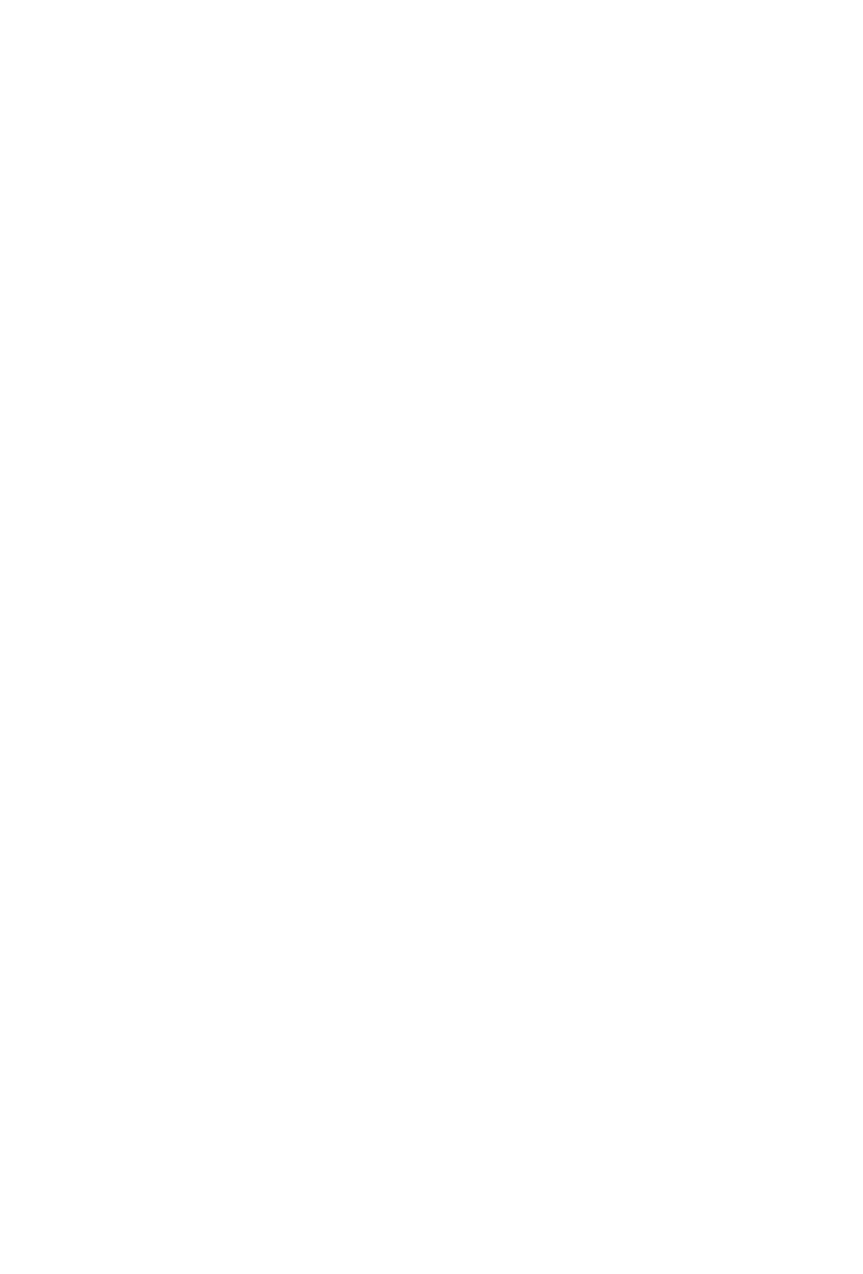
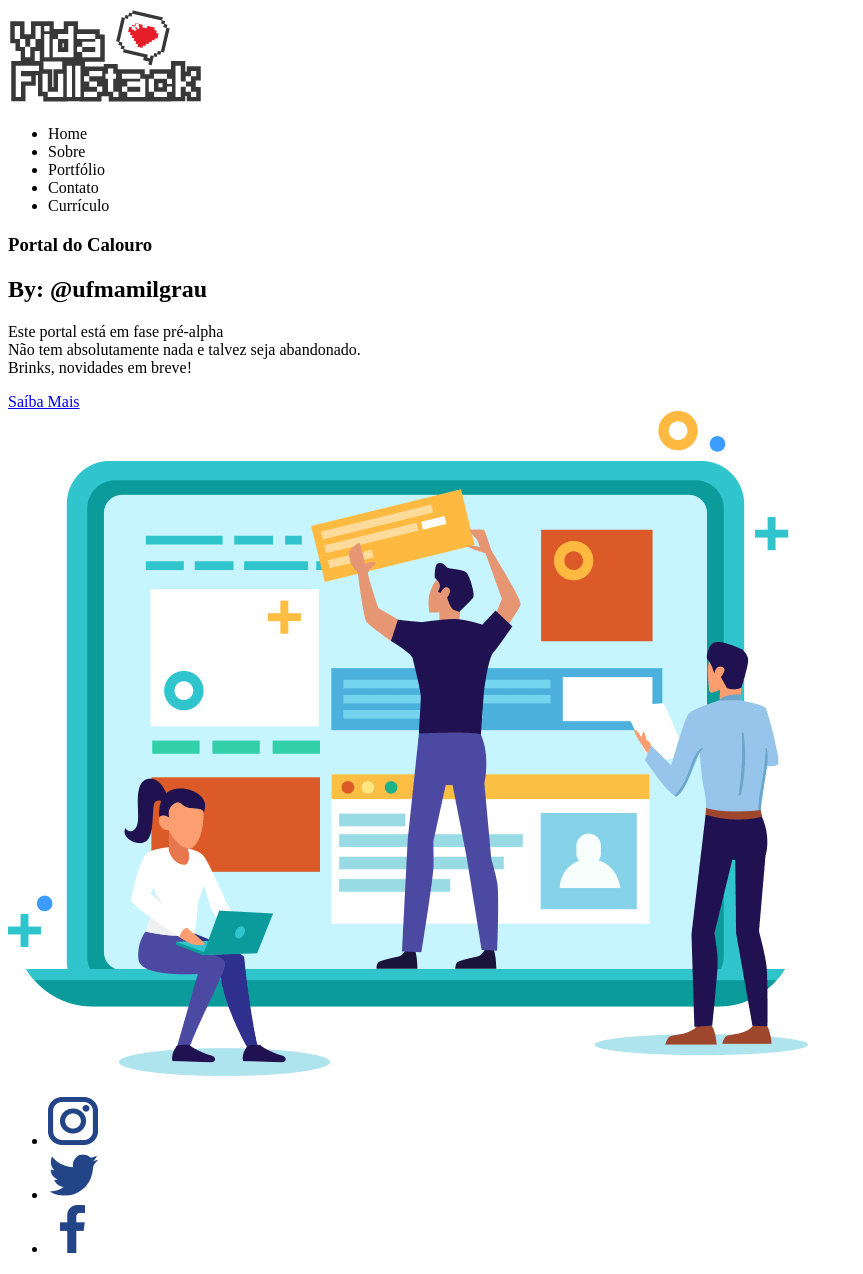
Before and after one commit to ivankleyton/Alpha-Portal-Calouro-UFMA, a plain HTML site: page index.html in a window 1280 px wide. Shown: the whole page, without its empty margins (0-863 px from the left). Before the commit the page ends 800 px from the top, so only its background shows below. Drawn offline with Linux system fonts and the light colour scheme.

Commit message:
First commit com site produzido apenas com html.

```diff
--- a/index.html
+++ b/index.html
@@ -9,7 +9,95 @@
 </head>
 
 <body>
+  <!-- Header -->
+  <header>
+    <img src="./assets/images/logo.png" alt="Logo da página">
 
+    <!-- Menu do Site -->
+    <nav>
+      <ul>
+        <li>
+          Home
+        </li>
+
+        <li>
+          Sobre
+        </li>
+
+        <li>
+          Portfólio
+        </li>
+
+        <li>
+          Contato
+        </li>
+
+        <li>
+          Currículo
+        </li>
+
+      </ul>
+    </nav>
+    <!-- End Menu do Site -->
+  </header>
+  <!-- End Header  -->
+
+  <!-- Container -->
+  <main>
+    <!-- Section Conteúdo do site -->
+    <section>
+      <!-- Conteúdo de Texto sobre o site -->
+      <article>
+        <h1>Portal do Calouro</h1>
+        <h2>By: @ufmamilgrau</h2>
+        <p>
+          Este portal está em fase pré-alpha<br>
+          Não tem absolutamente nada e talvez seja abandonado.<br>
+          Brinks, novidades em breve!
+        </p>
+
+        <a href="#">Saíba Mais</a>
+
+      </article>
+      <!-- End Conteúdo de Texto sobre o site -->
+
+      <!-- Imagem lateral -->
+      <figcaption>
+        <img src="./assets/images/pessoas-construindo-pc.png" alt="Criacao de site">
+      </figcaption>
+      <!-- End Imagem lateral -->
+    </section>
+    <!-- End Section do site -->
+  </main>
+  <!-- End Container -->
+
+  <!-- Footer do site -->
+  <footer>
+    <!-- Redes Sociais -->
+    <ul>
+
+      <li>
+        <a href="#">
+          <img src="./assets/images/logo-insta.png" alt="Instagram">
+        </a>
+      </li>
+
+      <li>
+        <a href="#">
+          <img src="./assets/images/logo-twitter.png" alt="Twitter">
+        </a>
+      </li>
+
+      <li>
+        <a href="#">
+          <img src="./assets/images/logo-facebook.png" alt="Facebook">
+        </a>
+      </li>
+    </ul>
+    <!-- End Redes Sociais -->
+
+  </footer>
+  <!-- End Footer do site -->
 </body>
 
 </html>
```
